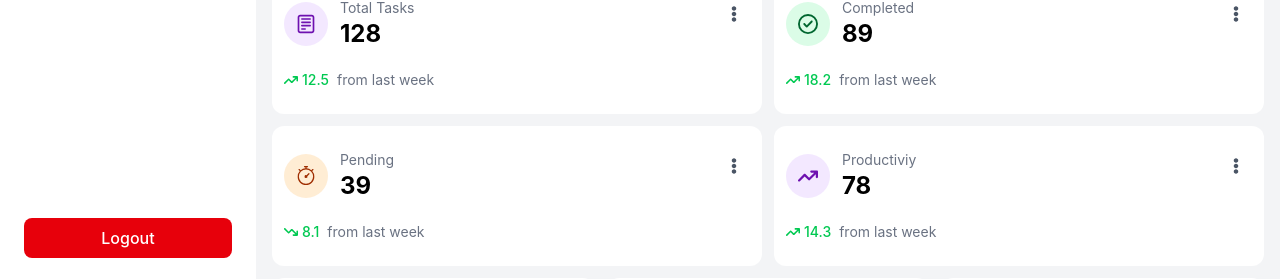
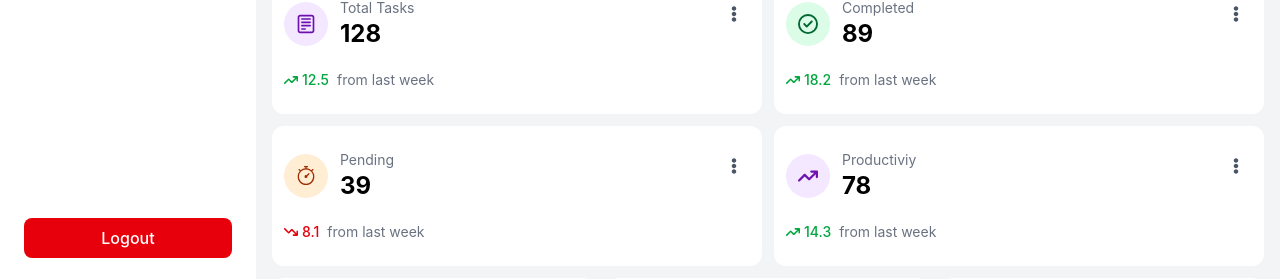
Before and after one commit to AmaanKhanGit/user-dashboard, a React (Vite) app: page / in a window 1280 px wide. Shown: the part 518-797 px from the top of the page. Built offline with nearby package versions, Linux system fonts and the light colour scheme.

Commit message:
dashboard status polished

```diff
--- a/src/Pages/Dashboard/components/Card.jsx
+++ b/src/Pages/Dashboard/components/Card.jsx
@@ -28,7 +28,9 @@ const Card = ({ card }) => {
 
       {/* Bottom */}
       <div className="mt-5 flex items-center gap-2 text-sm">
-        <span className="flex items-center gap-1 font-medium text-green-500">
+        <span
+          className={`flex items-center gap-1 font-medium ${card.statusColor} `}
+        >
           <TrendIcon />
           {card.percentage}
         </span>
--- a/src/Pages/Dashboard/components/StatusCards.jsx
+++ b/src/Pages/Dashboard/components/StatusCards.jsx
@@ -24,6 +24,7 @@ const StatusCards = ({ className }) => {
       icon: CgNotes,
       arrowIcon: FaArrowTrendUp,
       colorVariant: colorVariants.purpleVar,
+      statusColor: "text-green-600",
     },
     {
       title: "Completed",
@@ -33,6 +34,7 @@ const StatusCards = ({ className }) => {
       icon: FaRegCircleCheck,
       arrowIcon: FaArrowTrendUp,
       colorVariant: colorVariants.greenVar,
+      statusColor: "text-green-600",
     },
     {
       title: "Pending",
@@ -42,6 +44,7 @@ const StatusCards = ({ className }) => {
       icon: GoStopwatch,
       arrowIcon: FaArrowTrendDown,
       colorVariant: colorVariants.oragneVar,
+      statusColor: "text-red-600",
     },
     {
       title: "Productiviy",
@@ -51,6 +54,7 @@ const StatusCards = ({ className }) => {
       icon: FaArrowTrendUp,
       arrowIcon: FaArrowTrendUp,
       colorVariant: colorVariants.purpleVar,
+      statusColor: "text-green-600",
     },
   ];
 
```
Also changed, not shown: public/profilePhoto.png (added).
